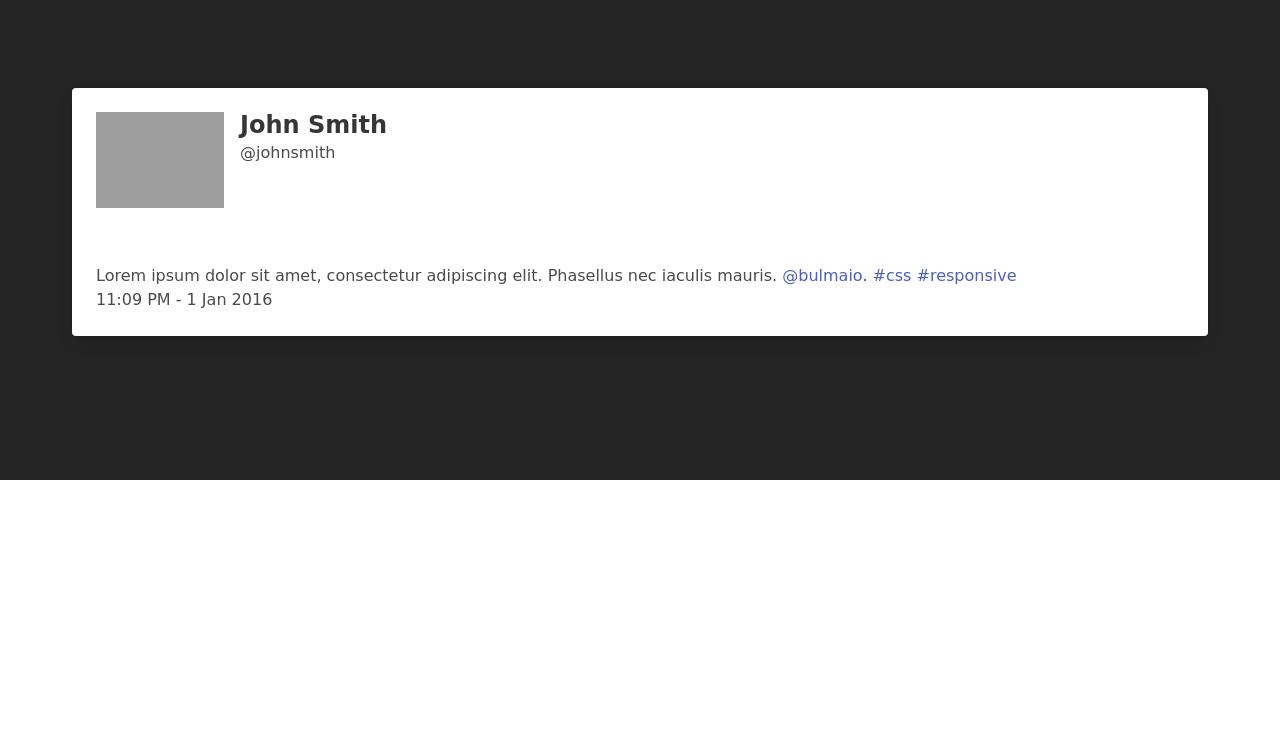
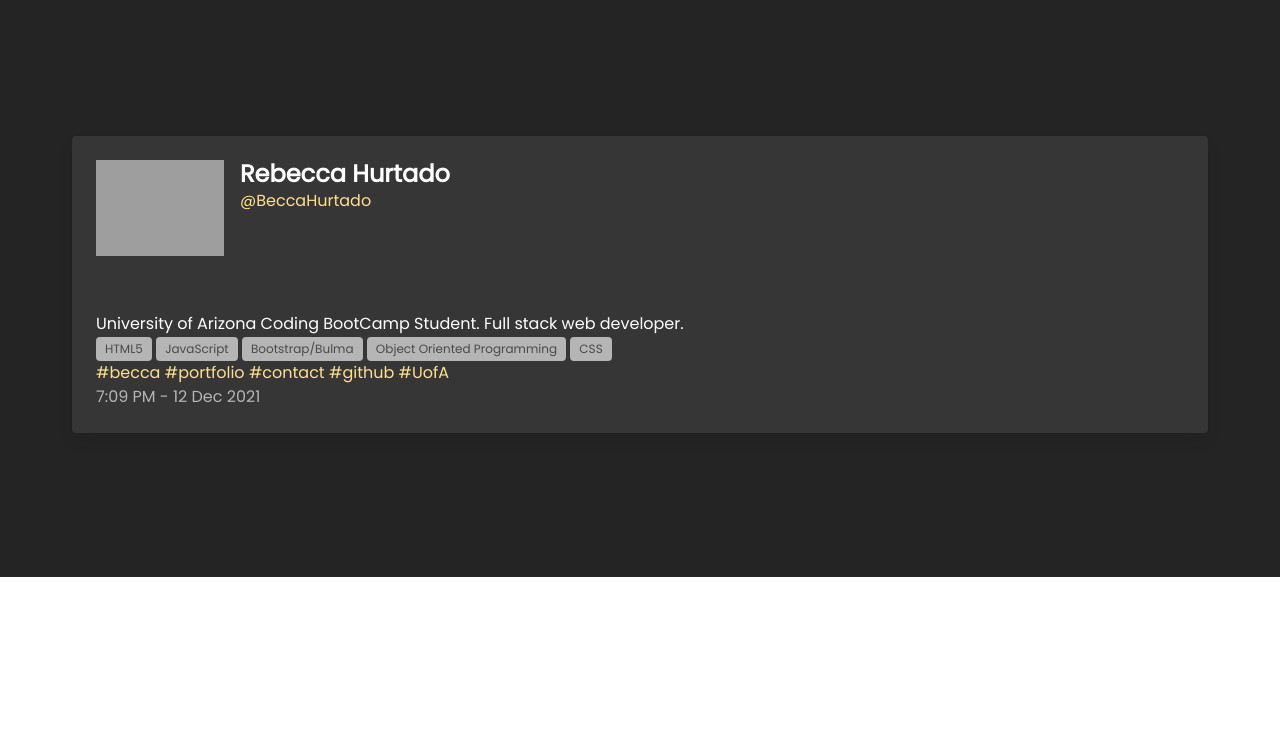
Before and after one commit to BeccaHurtado/bex, a plain HTML site: page index.html in a window 1280 px wide. Shown: the part 56-800 px from the top of the page. Drawn offline with nearby package versions, Linux system fonts and the light colour scheme; grey boxes are pictures that could not be loaded; a web font is replaced by a local one.

Commit message:
finished card design

```diff
--- a/index.html
+++ b/index.html
@@ -7,9 +7,9 @@
     <link rel="stylesheet" href="https://cdn.jsdelivr.net/npm/bulma@0.9.3/css/bulma.min.css">
     <link rel="preconnect" href="https://fonts.googleapis.com">
     <link rel="preconnect" href="https://fonts.gstatic.com" crossorigin>
-    <link href="https://fonts.googleapis.com/css2?family=Grape+Nuts&display=swap" rel="stylesheet">
+    <link href="https://fonts.googleapis.com/css2?family=Poppins&display=swap" rel="stylesheet">
     <link rel="stylesheet" href="./style.css">
-    <title>BEX</title>
+    <title>becca</title>
 
 </head>
 <body>
@@ -40,34 +40,42 @@
 
 <!-- About section -->
 <section class="section is-medium has-background-black-ter">
-    <div class="columns">
-        <div class="column">
-    <div class="card">
+
+    <div class="card has-background-dark has-text-white mt-6">
         <div class="card-content">
           <div class="media">
             <div class="media-left">
               <figure class="image is-128x128">
-                <img src="./assets/img/selfie.png" alt="Placeholder image">
+                <img src="./assets/img/selfie.png" alt="selfie">
               </figure>
             </div>
             <div class="media-content">
-              <p class="title is-4">John Smith</p>
-              <p class="subtitle is-6">@johnsmith</p>
+              <p class="title is-4 has-text-white">Rebecca Hurtado</p>
+              <p class="subtitle is-6 has-text-warning">@BeccaHurtado</p>
+
             </div>
           </div>
 
           <div class="content">
-            Lorem ipsum dolor sit amet, consectetur adipiscing elit.
-            Phasellus nec iaculis mauris. <a>@bulmaio</a>.
-            <a href="#">#css</a> <a href="#">#responsive</a>
+            University of Arizona Coding BootCamp Student. Full stack web developer.
+            <br/>
+                <span class="tag has-background-grey-light">HTML5</span>
+                <span class="tag has-background-grey-light">JavaScript</span>
+                <span class="tag has-background-grey-light">Bootstrap/Bulma</span>
+                <span class="tag has-background-grey-light">Object Oriented Programming</span>
+                <span class="tag has-background-grey-light">CSS</span>
+            <br/>
+            <a href="#" class="has-text-warning">#becca</a>
+            <a href="#" class="has-text-warning">#portfolio</a>
+            <a href="#" class="has-text-warning">#contact</a>
+            <a href="#" class="has-text-warning">#github</a>
+            <a href="#" class="has-text-warning">#UofA</a>
             <br>
-            <time datetime="2016-1-1">11:09 PM - 1 Jan 2016</time>
+            <time datetime="2021-12-9" class="has-text-grey-light">7:09 PM - 12 Dec 2021</time>
           </div>
         </div>
       </div>
-      </div>
 
-      </div>
 </section>
 
     <script src="https://use.fontawesome.com/releases/v5.3.1/js/all.js"></script>
--- a/style.css
+++ b/style.css
@@ -1,3 +1,3 @@
 body {
-    font-family: 'Grape Nuts', cursive;
+    font-family: 'Poppins', sans-serif;
 }
```
